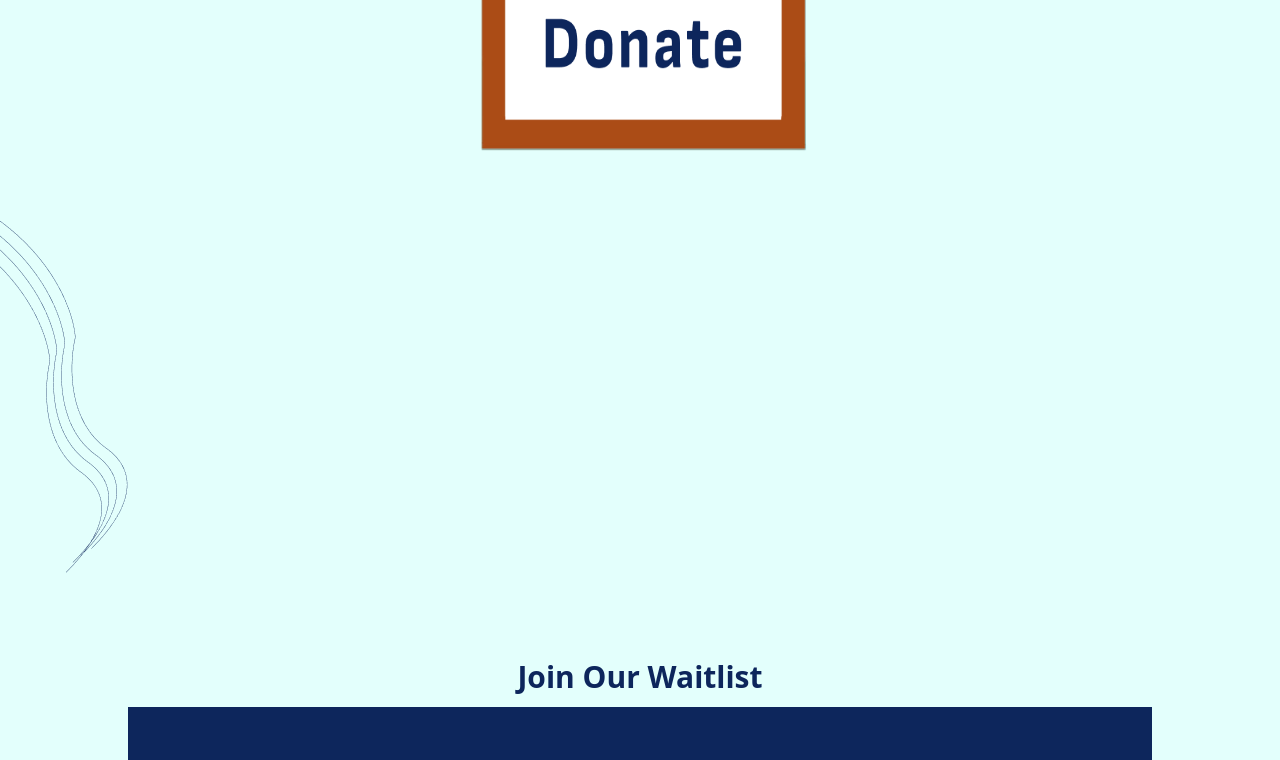
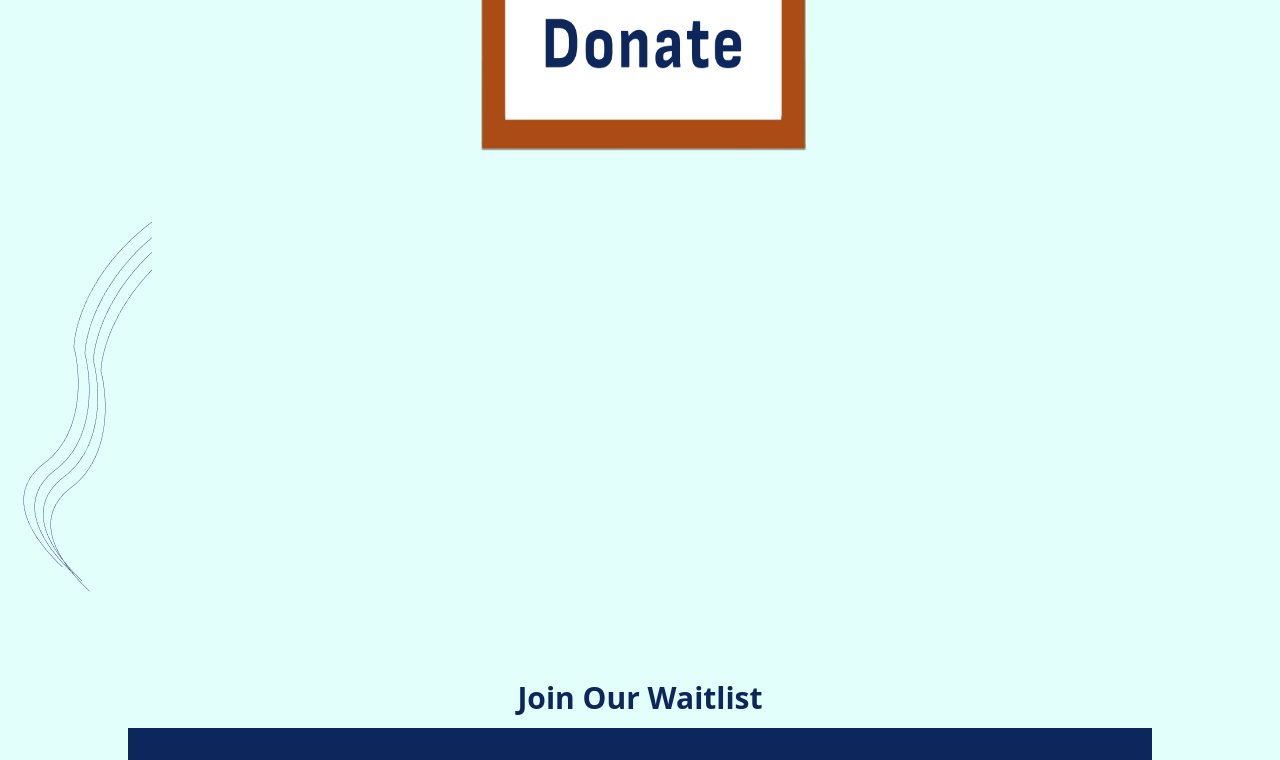
Before and after one commit to Reza-Donate/Rezahq, a React (Vite) app: page / in a window 1280 px wide. Shown: the part 616-1376 px from the top of the page. Built offline with nearby package versions, Linux system fonts and the light colour scheme.

Commit message:
testing pattern err

```diff
--- a/src/components/Hero.jsx
+++ b/src/components/Hero.jsx
@@ -1,5 +1,6 @@
 import React from "react";
 import hero from "../assets/hero.png";
+import rightPattern from "../assets/right-pattern.png"
 
 const Hero = () => {
   return (
@@ -22,8 +23,8 @@ const Hero = () => {
           things that matters to you.
         </p>
       </div>
-      <div className="flex  ">
-        <img src="../../public/left-pattern.png" alt="" />
+      <div className="flex">
+        <img src={rightPattern} alt="" />
         {/* <picture>
           <source
             srcSet="../public/left-mobile-pattern.png"
```
Also changed, not shown: src/assets/right-pattern.png (renamed from public/right-pattern.png).
